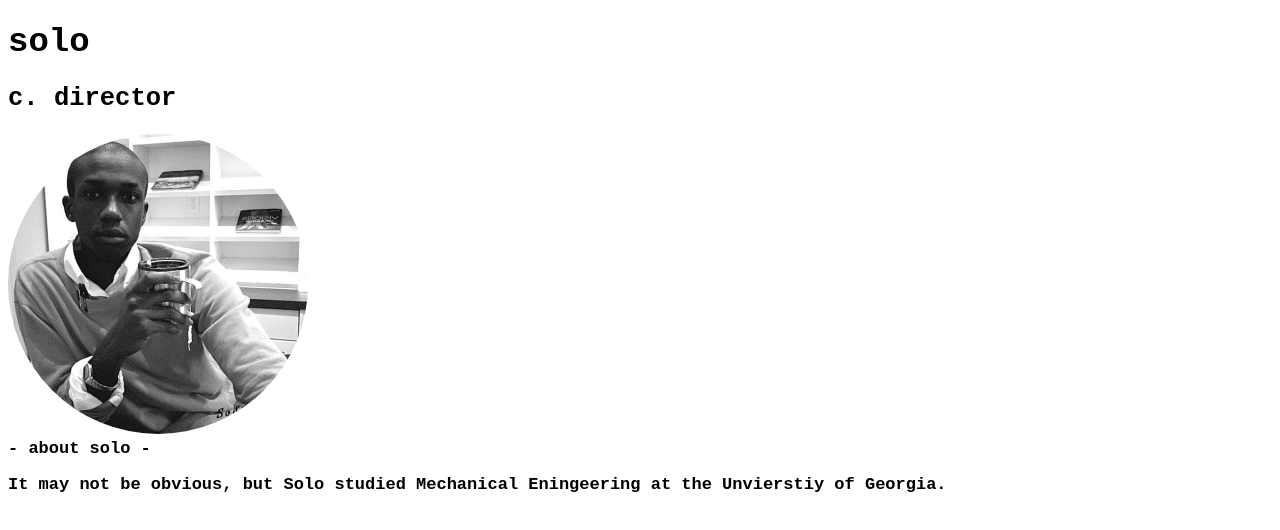
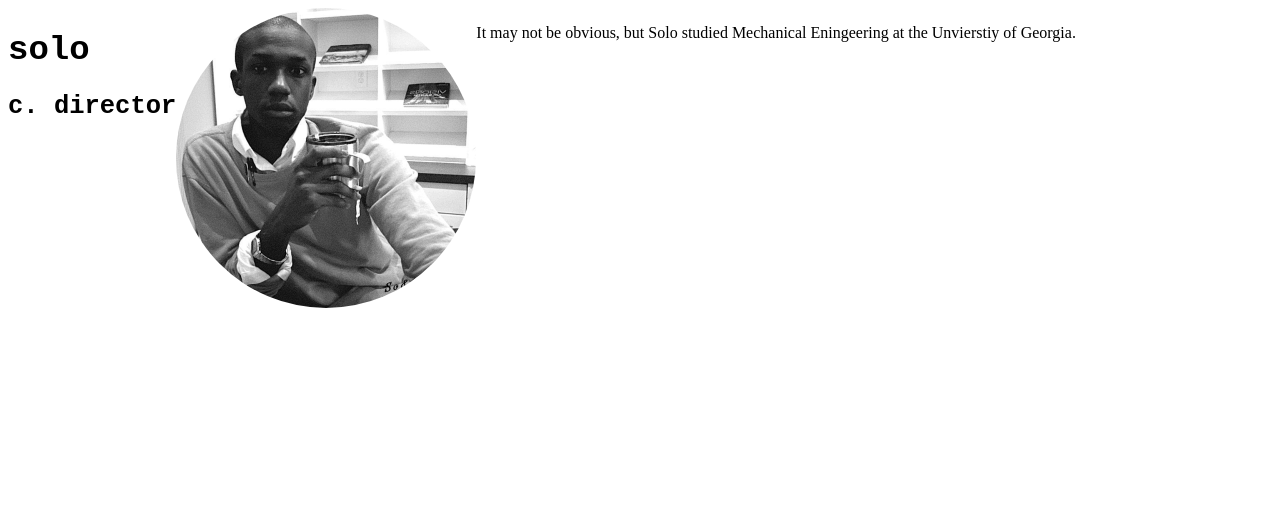
Before and after one commit to sobure/socodezine, a Next.js app in the folder socodezine/: page /about in a window 1280 px wide. Shown: the top 530 px of the page. Built offline with nearby package versions, Linux system fonts and the light colour scheme.

Commit message:
deployment ready

```diff
--- a/socodezine/components/Nav/Nav.module.css
+++ b/socodezine/components/Nav/Nav.module.css
@@ -1,14 +1,16 @@
 @import url('https://fonts.googleapis.com/css2?family=Montserrat:wght@600&display=swap');
 
 .flexRow{
-    display: inline-flex;
+    display: inline-block;
     font-size: 14px;
-    padding: 0.5rem;
+    padding: 1rem;
     font-family: 'Montserrat', sans-serif;
     position: center;
     color: rgb(204, 154, 88);
     font-style: italic;
+    width: 100%;
 }
+
 
 .directoryOpen{
     display: inline;
--- a/socodezine/components/Team/Team.js
+++ b/socodezine/components/Team/Team.js
@@ -1,13 +1,13 @@
-import React, {useState, useEffect} from 'react'
-import styles from './Team.module.css'
+import React, { useState, useEffect } from "react";
+import styles from "./Team.module.css";
 
 export default function team() {
-    const [profile, setProfile] =  useState({
+  const [profile, setProfile] = useState({
     name: "solo",
-            position:"c. director",
-            img: "./profile.png"
+    position: "c. director",
+    img: "./profile.png",
   });
-    console.log(profile.img)
+  console.log(profile.img);
 
   // useEffect(() => {
   //     setProfile({
@@ -17,17 +17,26 @@ export default function team() {
   //     )
   // });
 
-    return(
+  return (
     <>
+      <div className={styles.flexrow}>
+        <div className={styles.titlediv}>
           <div className={styles.text}>
             <h1>{profile.name}</h1>
             <h2>{profile.position}</h2>
-        <img src={profile.img} className={styles.img}/>
+          </div>
+        </div>
+        <div>
+          <img src={profile.img} className={styles.img} />
+        </div>
+          <div>
+          <p>
+            It may not be obvious, but Solo studied Mechanical Eningeering at
+            the Unvierstiy of Georgia.
+          </p>
+          </div>
 
-        <div> - about solo - </div>
-        <p>It may not be obvious, but Solo studied Mechanical Eningeering at the Unvierstiy of Georgia.</p>
       </div>
-        <div></div>
     </>
-    )
+  );
 }
--- a/socodezine/components/Team/Team.module.css
+++ b/socodezine/components/Team/Team.module.css
@@ -1,10 +1,18 @@
-.img{
-    border-radius: 50%;
+.img {
+  border-radius: 50%;
+  display: inline-flex;
+
 }
 
-.text{
-font-family: "Courier New", Courier, monospace;
-    position: center;
-    font-size:17px;
-    font-weight: 550;
+.text {
+  font-family: "Courier New", Courier, monospace;
+  position: center;
+  font-size: 17px;
+  font-weight: 550;
 }
+
+.flexrow{
+  display: inline-flex;
+  flex-direction: row;
+  justify-content: justify-content
+}
--- a/socodezine/package.json
+++ b/socodezine/package.json
@@ -7,7 +7,7 @@
     "@testing-library/jest-dom": "^4.2.4",
     "@testing-library/react": "^9.5.0",
     "@testing-library/user-event": "^7.2.1",
-    "next": "^9.5.2",
+    "next": "^9.5.3",
     "react": "^16.13.1",
     "react-dom": "^16.13.1",
     "react-scripts": "3.4.3"
--- a/socodezine/pages/blog.js
+++ b/socodezine/pages/blog.js
@@ -4,7 +4,11 @@ import Launch from "../components/Launch/Launch.js";
 export default function blog() {
     return (
         <>
-        <h2>blog</h2>
+        <div className='blog-container'>
+        <h1 className="blog">Coming Soon !</h1>
+        <h1 className="blog">Coming Soon !</h1>
+        <h1 className="blog">Coming Soon !</h1>
+        </div>
         </>
     )
 }
--- a/socodezine/pages/index.js
+++ b/socodezine/pages/index.js
@@ -6,6 +6,8 @@ function HomePage() {
  <>
 
     <Sitetag></Sitetag>
+    <a href="/contact-us" className="button header w-button button">Let's talk</a>
+
     <Launch>
     </Launch>
   </>
```
Also changed, not shown: socodezine/components/Nav/Nav.js (+20 -16 lines), socodezine/components/Task.js (deleted, +0 -10 lines), socodezine/pages/pagestyles/works.module.css (deleted, +0 -8 lines), 1 other file (tests, documents, lock files or other folders). Lines whose indentation alone changed are shown as unchanged.
